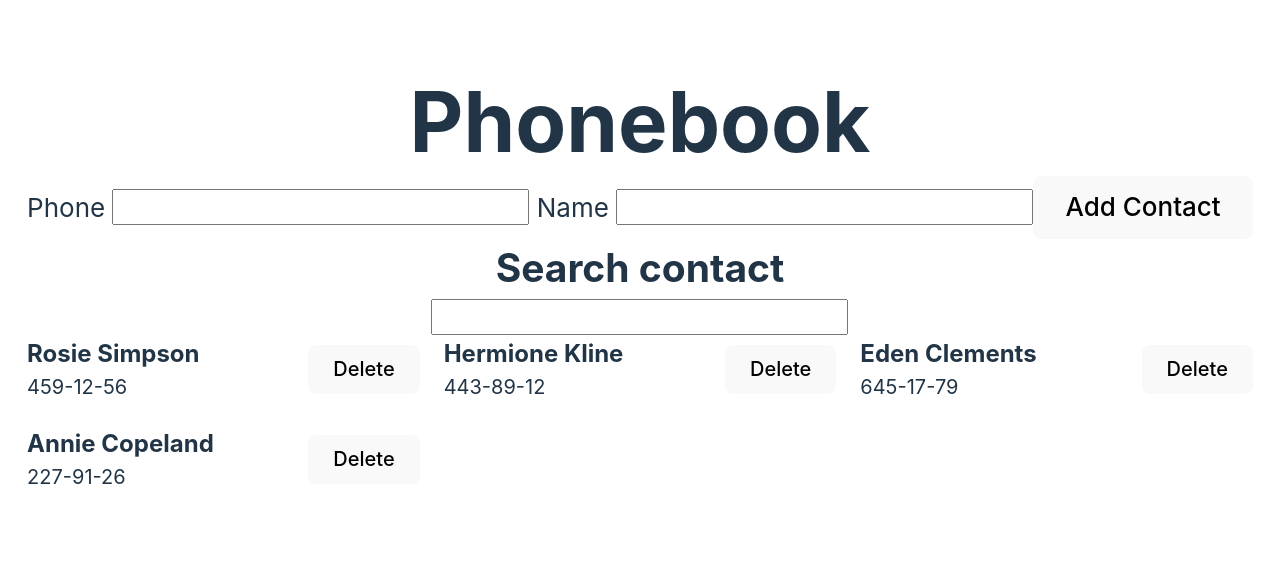
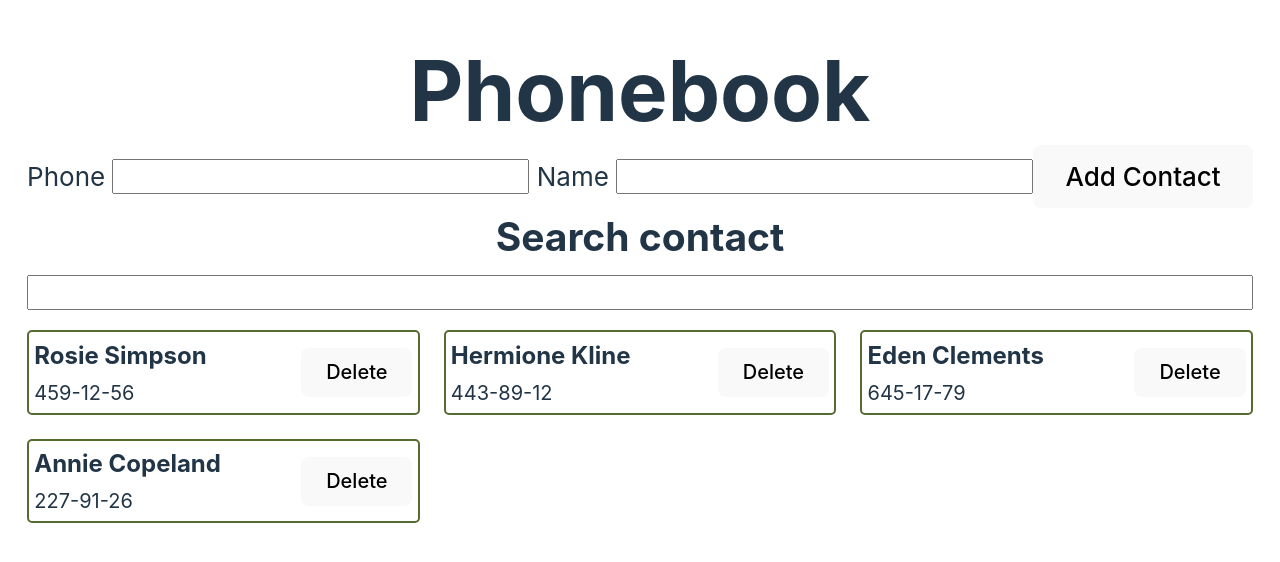
Before and after one commit to Anteycu/goit-react-hw-03, a React (Vite) app: page / in a window 1280 px wide. Shown: the part 120-682 px from the top of the page. Built offline with nearby package versions, Linux system fonts and the light colour scheme.

Commit message:
implemented searchBox component

```diff
--- a/src/components/App.jsx
+++ b/src/components/App.jsx
@@ -8,13 +8,18 @@ function App() {
   const [contacts, setContacts] = useState(() => {
     return initContacts;
   });
+  const [query, setQuery] = useState("");
+
+  const onSearchResult = contacts.filter((item) =>
+    item.name.toLowerCase().includes(query.toLowerCase())
+  );
 
   return (
     <div>
       <h1>Phonebook</h1>
       <ContactForm contacts={contacts} onSubmit={setContacts} />
-      <SearchBox />
-      <ContactList contacts={contacts} />
+      <SearchBox query={query} onSearch={setQuery} />
+      <ContactList contacts={onSearchResult} />
     </div>
   );
 }
--- a/src/components/Contact/Contact.module.css
+++ b/src/components/Contact/Contact.module.css
@@ -1,7 +1,7 @@
 .contactInfo {
   display: flex;
   flex-direction: column;
-  /* gap: 12px; */
+  gap: 4px;
 }
 
 .contactInfo h2 {
--- a/src/components/ContactList/ContactList.module.css
+++ b/src/components/ContactList/ContactList.module.css
@@ -10,4 +10,7 @@
   display: flex;
   justify-content: space-between;
   align-items: center;
+  padding: 0.2rem;
+  border: 2px solid darkolivegreen;
+  border-radius: 5px;
 }
--- a/src/components/SearchBox/SearchBox.jsx
+++ b/src/components/SearchBox/SearchBox.jsx
@@ -1,8 +1,10 @@
-const SearchBox = () => {
+import css from "./SearchBox.module.css";
+
+const SearchBox = ({ query, onSearch }) => {
   return (
-    <div>
+    <div className={css.searcher}>
       <h2>Search contact</h2>
-      <input />
+      <input value={query} onChange={(e) => onSearch(e.target.value)} />
     </div>
   );
 };
--- /dev/null
+++ b/src/components/SearchBox/SearchBox.module.css
@@ -0,0 +1,7 @@
+.searcher {
+  display: flex;
+  flex-direction: column;
+  /* align-items: flex-start; */
+  gap: 8px;
+  margin-bottom: 20px;
+}
```
